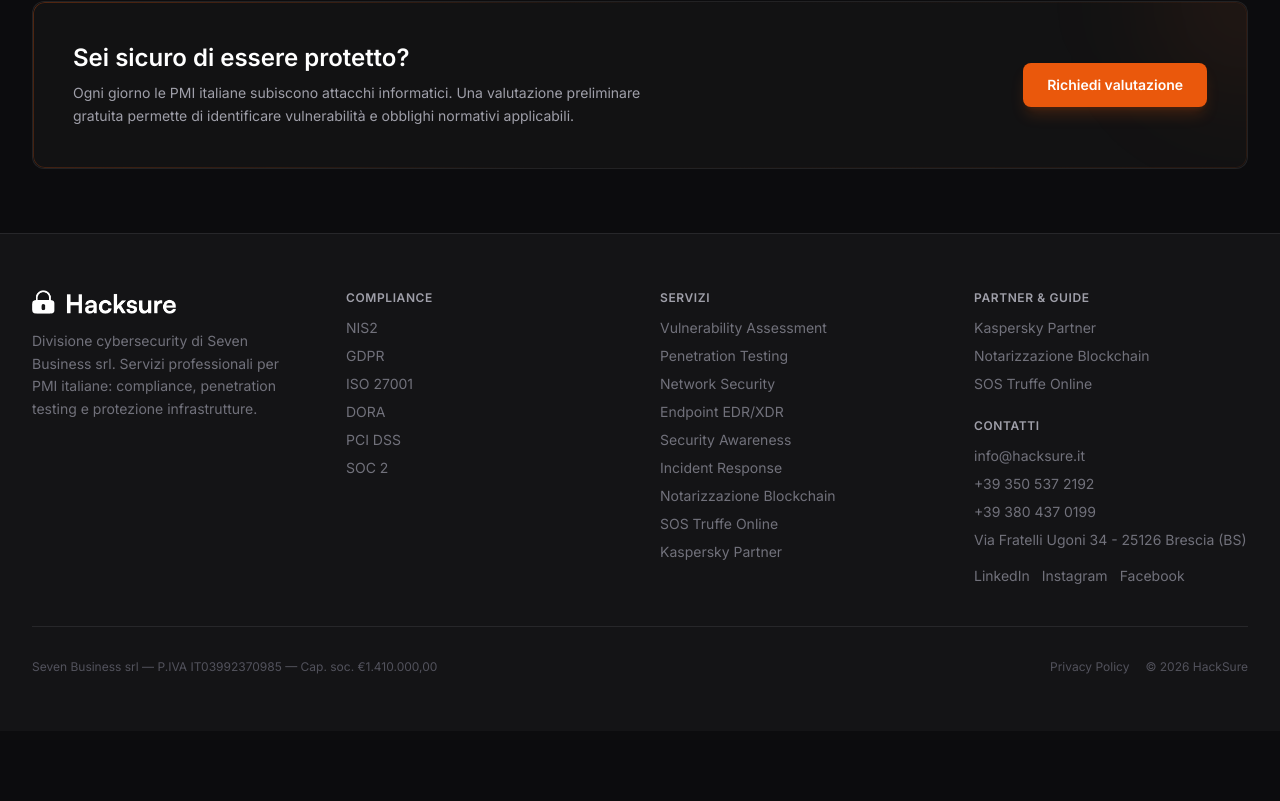
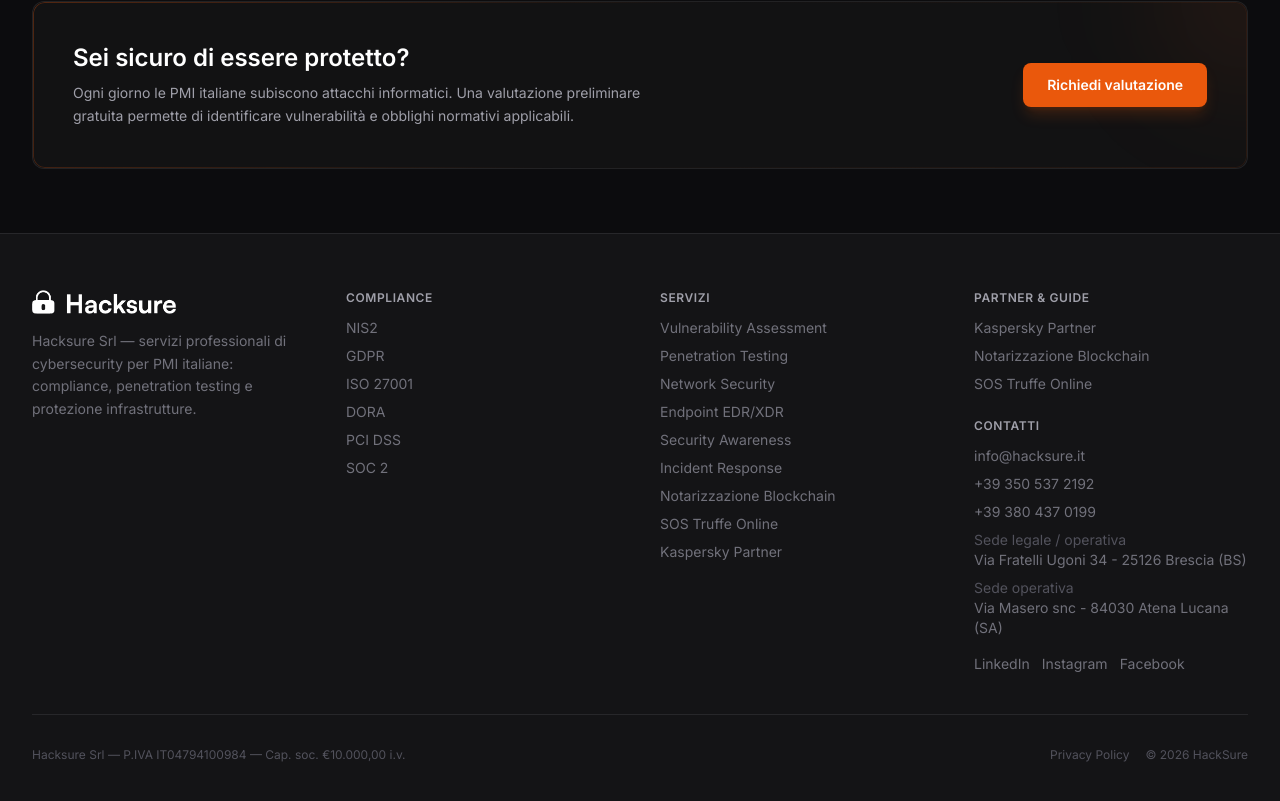
Before and after one commit to matteobattaglia/hacksure-redesign, a Next.js app: page / in a window 1280 px wide. Shown: the part 6020-6821 px from the top of the page. Before the commit the page ends 6751 px from the top, so only its background shows below. Built offline with nearby package versions, Linux system fonts and the light colour scheme; no server answers.

Commit message:
Aggiorna dati societari Hacksure Srl: P.IVA, capitale e sedi.
Sostituisce Seven Business con Hacksure Srl, P.IVA IT04794100984, cap. soc. €10.000 i.v., sede Brescia e sede operativa Atena Lucana.

Co-authored-by: Cursor <cursoragent@cursor.com>

```diff
--- a/src/app/chi-siamo/page.tsx
+++ b/src/app/chi-siamo/page.tsx
@@ -12,7 +12,7 @@ import { createMetadata, siteConfig } from "@/lib/seo";
 export const metadata: Metadata = createMetadata({
   title: "Chi siamo",
   description:
-    "HackSure è la divisione cybersecurity di Seven Business. Team certificato con eJPT, eCPPT, CompTIA, Cisco CCNA, Sophos e EICTA IS.",
+    "Hacksure Srl — cybersecurity per PMI. Team certificato con eJPT, eCPPT, CompTIA, Cisco CCNA, Sophos e EICTA IS. Sedi a Brescia e Atena Lucana.",
   path: "/chi-siamo",
 });
 
@@ -23,14 +23,14 @@ export default function ChiSiamoPage() {
       <main>
         <PageHeader
           label="Azienda"
-          title="HackSure: cybersecurity per PMI"
-          description="Divisione cybersecurity di Seven Business. Servizi professionali di analisi vulnerabilità, penetration testing, sicurezza di rete e conformità normativa."
+          title="Hacksure Srl: cybersecurity per PMI"
+          description="Servizi professionali di analisi vulnerabilità, penetration testing, sicurezza di rete e conformità normativa. Sede legale a Brescia, sede operativa anche in Campania."
         />
         <div className="mx-auto max-w-7xl px-4 py-12 sm:px-6 lg:px-8">
           <div className="grid gap-12 lg:grid-cols-2">
             <AnimateIn className="space-y-4 leading-relaxed text-zinc-400">
               <p>
-                HackSure nasce con l&apos;obiettivo di rendere accessibili alle piccole e medie
+                Hacksure Srl nasce con l&apos;obiettivo di rendere accessibili alle piccole e medie
                 imprese italiane servizi di cybersecurity di livello enterprise, con un approccio
                 concreto e orientato ai risultati.
               </p>
@@ -49,7 +49,9 @@ export default function ChiSiamoPage() {
                 { title: "Approccio operativo", desc: "Report actionable, remediation prioritizzata, supporto continuo." },
                 { title: "Focus PMI", desc: "Soluzioni scalabili modulate su budget e complessità aziendale." },
                 { title: "Team certificato", desc: `${certifications.length} certificazioni attive e verificabili.` },
-                { title: "Sede operativa", desc: siteConfig.address },
+                { title: siteConfig.addressLabel, desc: siteConfig.address },
+                { title: siteConfig.addressSecondaryLabel, desc: siteConfig.addressSecondary },
+                { title: "Dati societari", desc: `P.IVA ${siteConfig.vat} — Cap. soc. ${siteConfig.capital}` },
               ].map((item, i) => (
                 <AnimateIn key={item.title} delay={i * 80}>
                   <div className="card-hover p-5">
--- a/src/app/contatti/page.tsx
+++ b/src/app/contatti/page.tsx
@@ -43,9 +43,20 @@ export default function ContattiPage() {
                 ))}
               </div>
               <div>
-                <h2 className="text-sm font-semibold uppercase tracking-wider text-zinc-400">Sede</h2>
+                <h2 className="text-sm font-semibold uppercase tracking-wider text-zinc-400">
+                  {siteConfig.addressLabel}
+                </h2>
                 <p className="mt-2 text-zinc-400">{siteConfig.address}</p>
                 <p className="mt-1 text-sm text-zinc-500">{siteConfig.legalName}</p>
+                <p className="mt-1 text-sm text-zinc-500">
+                  P.IVA {siteConfig.vat} — Cap. soc. {siteConfig.capital}
+                </p>
+              </div>
+              <div>
+                <h2 className="text-sm font-semibold uppercase tracking-wider text-zinc-400">
+                  {siteConfig.addressSecondaryLabel}
+                </h2>
+                <p className="mt-2 text-zinc-400">{siteConfig.addressSecondary}</p>
               </div>
             </div>
             <div className="lg:col-span-2">
--- a/src/app/privacy/page.tsx
+++ b/src/app/privacy/page.tsx
@@ -6,7 +6,7 @@ import { createMetadata, siteConfig } from "@/lib/seo";
 
 export const metadata: Metadata = createMetadata({
   title: "Privacy & Cookie Policy",
-  description: "Informativa privacy e cookie policy di HackSure — Seven Business srl.",
+  description: "Informativa privacy e cookie policy di Hacksure Srl.",
   path: "/privacy",
 });
 
@@ -31,9 +31,13 @@ export default function PrivacyPage() {
           <p>
             {siteConfig.legalName}
             <br />
-            {siteConfig.address}
+            {siteConfig.addressLabel}: {siteConfig.address}
+            <br />
+            {siteConfig.addressSecondaryLabel}: {siteConfig.addressSecondary}
             <br />
             P.IVA: {siteConfig.vat}
+            <br />
+            Cap. soc.: {siteConfig.capital}
             <br />
             Email: <a href={`mailto:${siteConfig.email}`} className="text-brand-500 hover:text-brand-400">{siteConfig.email}</a>
           </p>
--- a/src/components/Footer.tsx
+++ b/src/components/Footer.tsx
@@ -20,8 +20,8 @@ export function Footer() {
               className="mb-4 h-6 w-auto"
             />
             <p className="text-sm leading-relaxed text-zinc-500">
-              Divisione cybersecurity di {siteConfig.legalName}. Servizi professionali per PMI
-              italiane: compliance, penetration testing e protezione infrastrutture.
+              {siteConfig.legalName} — servizi professionali di cybersecurity per PMI italiane:
+              compliance, penetration testing e protezione infrastrutture.
             </p>
           </div>
 
@@ -92,7 +92,14 @@ export function Footer() {
                   </a>
                 </li>
               ))}
-              <li>{siteConfig.address}</li>
+              <li>
+                <span className="block text-zinc-600">{siteConfig.addressLabel}</span>
+                {siteConfig.address}
+              </li>
+              <li>
+                <span className="block text-zinc-600">{siteConfig.addressSecondaryLabel}</span>
+                {siteConfig.addressSecondary}
+              </li>
             </ul>
             <div className="mt-4 flex gap-3 text-sm text-zinc-500">
               <a href={siteConfig.social.linkedin} target="_blank" rel="noopener noreferrer" className="hover:text-brand-400">LinkedIn</a>
@@ -103,7 +110,9 @@ export function Footer() {
         </div>
 
         <div className="mt-10 flex flex-col gap-3 border-t border-zinc-800 pt-8 text-xs text-zinc-600 sm:flex-row sm:justify-between">
-          <p>{siteConfig.legalName} — P.IVA {siteConfig.vat} — Cap. soc. {siteConfig.capital}</p>
+          <p>
+            {siteConfig.legalName} — P.IVA {siteConfig.vat} — Cap. soc. {siteConfig.capital}
+          </p>
           <div className="flex gap-4">
             <Link href="/privacy" className="hover:text-zinc-400">Privacy Policy</Link>
             <span>© {new Date().getFullYear()} HackSure</span>
--- a/src/lib/seo.ts
+++ b/src/lib/seo.ts
@@ -1,21 +1,24 @@
 export const siteConfig = {
   name: "HackSure",
-  legalName: "Seven Business srl",
-  tagline: "Cybersecurity division",
+  legalName: "Hacksure Srl",
+  tagline: "Cybersecurity per PMI",
   description:
-    "HackSure: cybersecurity e compliance per PMI in Italia. Penetration testing, vulnerability assessment, NIS2, GDPR, ISO 27001. Sede a Brescia, Lombardia.",
+    "Hacksure Srl: cybersecurity e compliance per PMI in Italia. Penetration testing, vulnerability assessment, NIS2, GDPR, ISO 27001. Sedi a Brescia e Atena Lucana.",
   url: process.env.NEXT_PUBLIC_SITE_URL ?? "https://hacksure-redesign.vercel.app",
   locale: "it_IT",
   language: "it",
   email: "info@hacksure.it",
   phones: ["+39 350 537 2192", "+39 380 437 0199"],
   address: "Via Fratelli Ugoni 34 - 25126 Brescia (BS)",
+  addressLabel: "Sede legale / operativa",
+  addressSecondary: "Via Masero snc - 84030 Atena Lucana (SA)",
+  addressSecondaryLabel: "Sede operativa",
   city: "Brescia",
   region: "Lombardia",
   country: "IT",
   geo: { latitude: 45.5416, longitude: 10.2118 },
-  vat: "IT03992370985",
-  capital: "€1.410.000,00",
+  vat: "IT04794100984",
+  capital: "€10.000,00 i.v.",
   keywords: [
     "cybersecurity PMI",
     "sicurezza informatica aziende",
```
